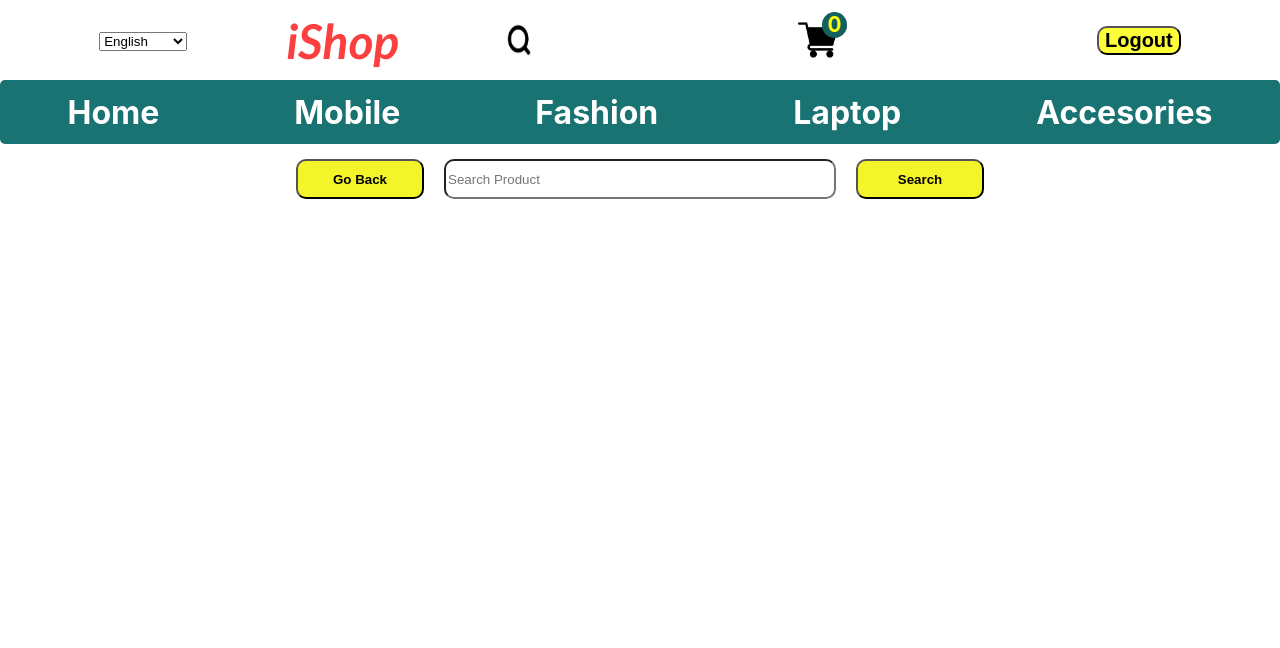
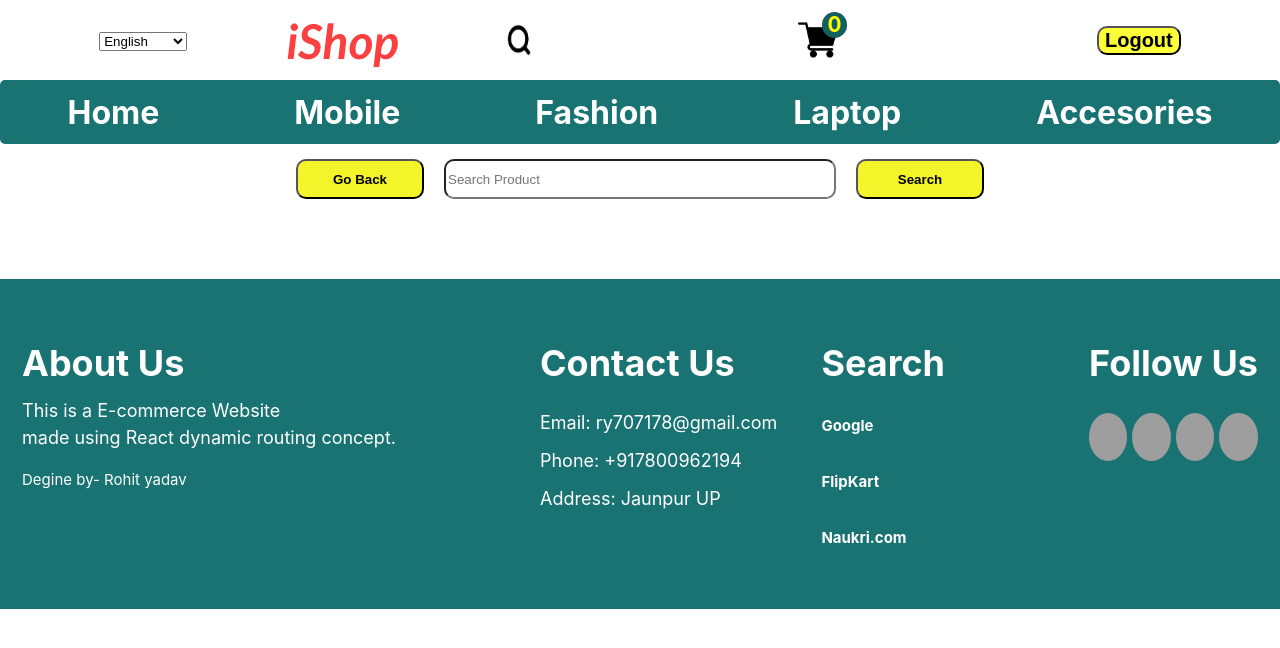
Before and after one commit to rohit-yadav-4099/ecomfront, a React (Create React App) app: page /search in a window 1280 px wide. Shown: the top 648 px of the page. Built offline with nearby package versions, Linux system fonts and the light colour scheme; sample sign-in values are in the browser's storage; grey boxes are pictures that could not be loaded.

Commit message:
Update Search.js

```diff
--- a/src/Component/Search.js
+++ b/src/Component/Search.js
@@ -3,6 +3,7 @@ import { NavLink, useNavigate } from "react-router-dom";
 import "../Css/Search.css";
 import { useDispatch } from "react-redux";
 import { addtoCart } from "../Redux/Slice";
+import Footer from "./Footer1";
 function SearchBar() {
     const [query, setQuery] = useState("");
     const [results, setResults] = useState([]);
@@ -14,7 +15,7 @@ function SearchBar() {
     };
 
     const handleSubmit = async () => {
-        const response = await fetch(`https://ecombackend-aiqz.onrender.com/search/${query}`);
+        const response = await fetch(`https://ecomweb-c8m3.onrender.com/search/${query}`);
         const data = await response.json();
 
         setResults(data);
@@ -75,6 +76,7 @@ function SearchBar() {
                     );
                 })}
             </div>
+            <Footer/>
         </>
     );
 }
```
